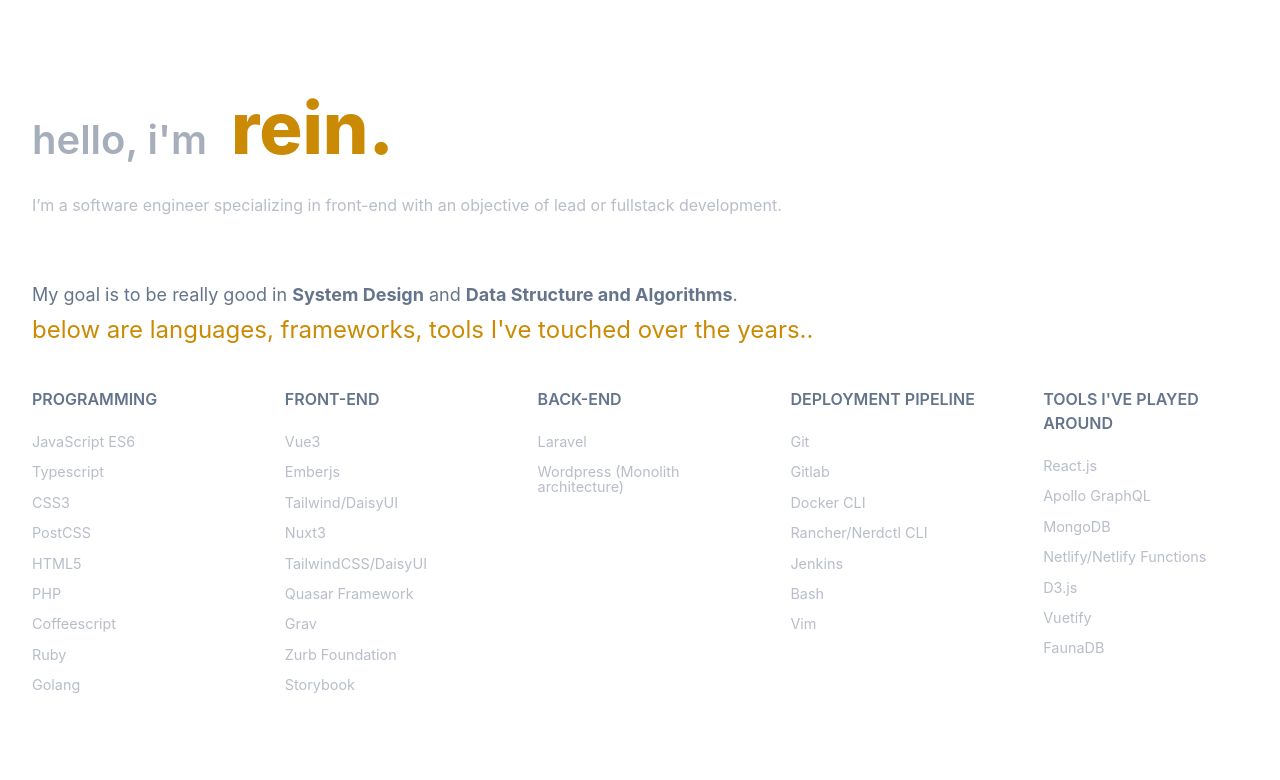
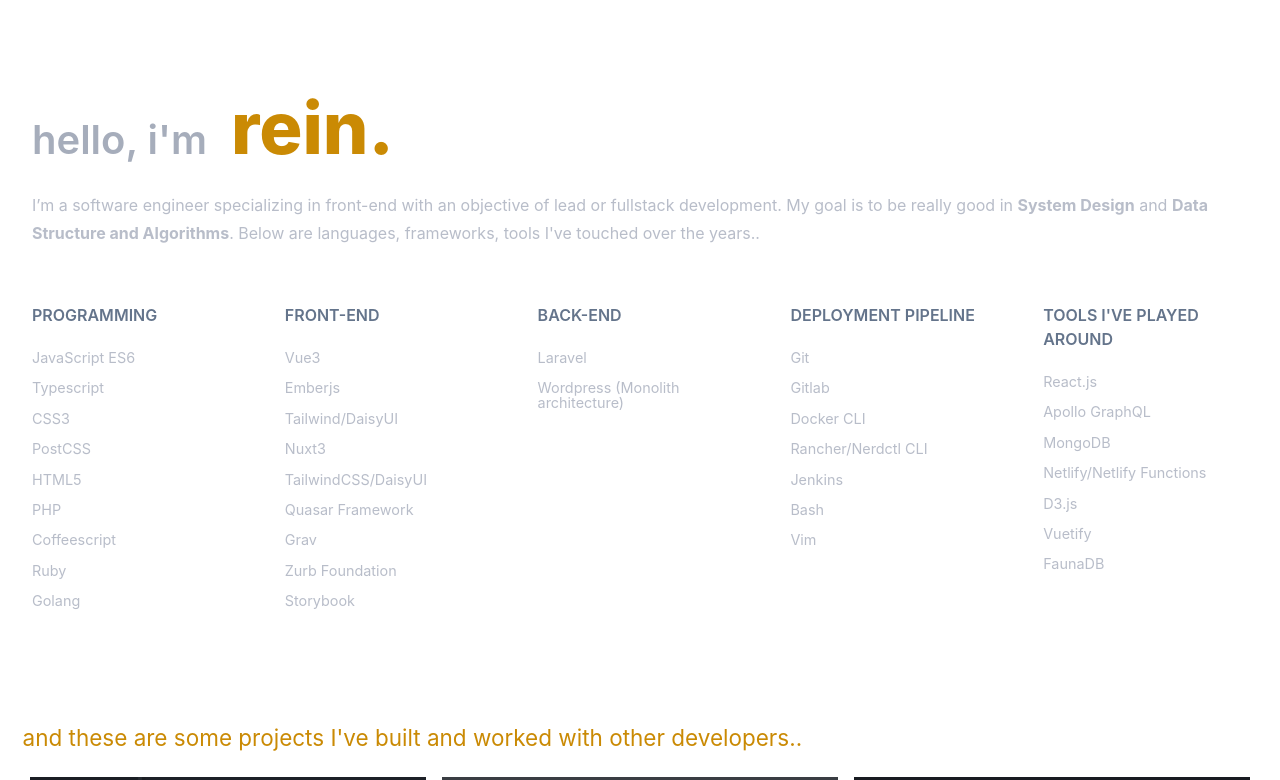
Before and after one commit to rlynjb/ds_ayyy, a Vue app: page / in a window 1280 px wide. Shown: the top 780 px of the page. Built offline with nearby package versions, Linux system fonts and the light colour scheme; grey boxes are pictures that could not be loaded.

Commit message:
remove subtitle

```diff
--- a/src/App.vue
+++ b/src/App.vue
@@ -5,9 +5,10 @@
       <h1>rein.</h1>
     </div>
     <p>
-      I’m a software engineer specializing in front-end with an objective of lead or fullstack development.
+      I’m a software engineer specializing in front-end with an objective of lead or fullstack development. My goal is to be really good in <b>System Design</b> and <b>Data Structure and Algorithms</b>. Below are languages, frameworks, tools I've touched over the years..
     </p>
 
+<!--
     <h5 class="skills-title">
       <sub class="text-secondary">
         My goal is to be really good in <b>System Design</b> and <b>Data Structure and Algorithms</b>.
@@ -15,6 +16,7 @@
       <br/>
       below are languages, frameworks, tools I've touched over the years..
     </h5>
+    -->
   </header>
 
   <RouterView />
```
